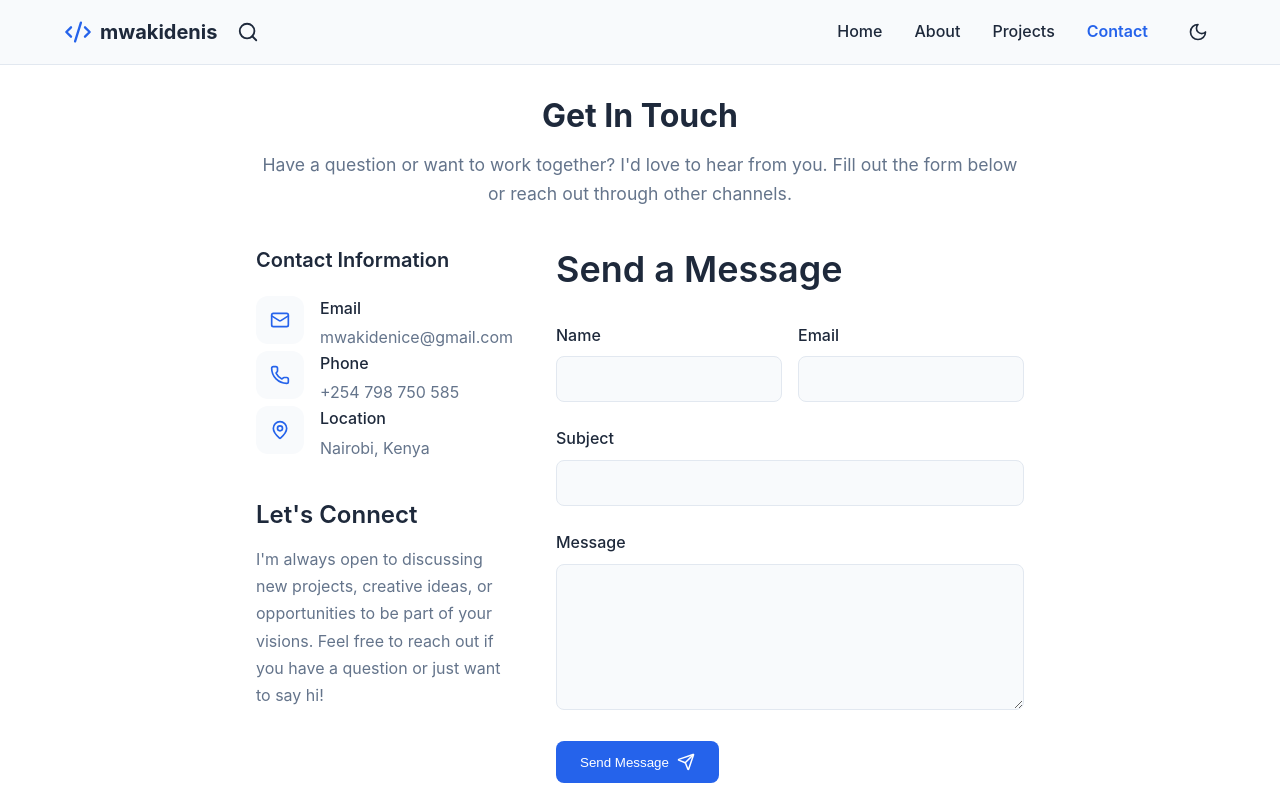
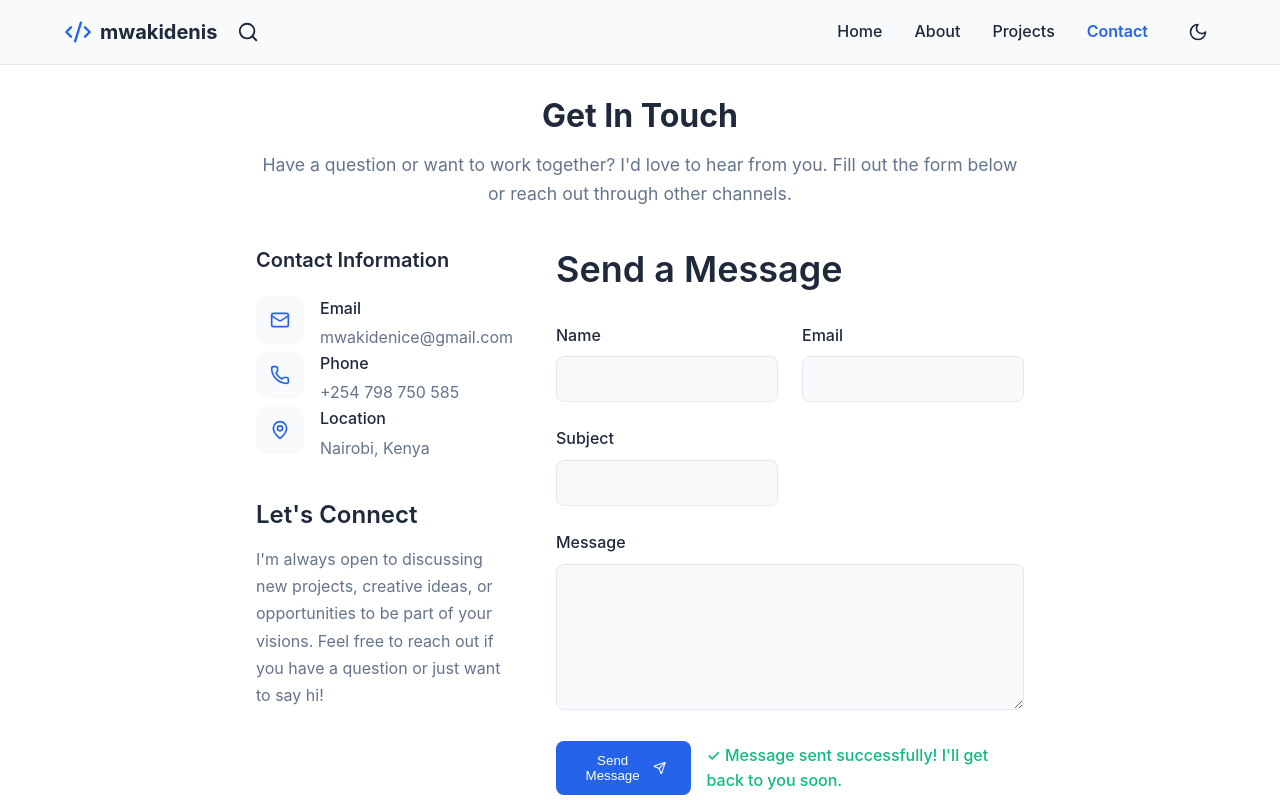
Before and after one commit to mwakidenis/Interactive-Portfolio-2026, a React (Vite) app: page /contact in a window 1280 px wide. Both pictures are taken after typing "Sample", "name@example.com", "Sample", "Sample" into the empty fields and a click on the button "Send Message". Shown: the top 800 px of the page. Built offline with nearby package versions, Linux system fonts and the light colour scheme.

Commit message:
feat: two-column layout for contact form fields

```diff
--- a/src/pages/Contact.tsx
+++ b/src/pages/Contact.tsx
@@ -56,13 +56,11 @@ export default function Contact() {
         {/* Contact Form */}
         <div style={{ flex: 2, minWidth: 300 }}>
           <h2 style={{ marginBottom: '2rem' }}>Send a Message</h2>
-          <form onSubmit={handleSubmit} style={{ display: 'flex', flexDirection: 'column', gap: '1.5rem' }}>
-            <div style={{ display: 'grid', gridTemplateColumns: '1fr 1fr', gap: '1rem' }}>
+          <form onSubmit={handleSubmit} style={{ display: 'grid', gridTemplateColumns: '1fr 1fr', gap: '1.5rem' }}>
             <InputField label="Name" name="name" value={formData.name} onChange={handleChange} required />
             <InputField label="Email" name="email" type="email" value={formData.email} onChange={handleChange} required />
-            </div>
-            <InputField label="Subject" name="subject" value={formData.subject} onChange={handleChange} required />
-            <div>
+            <InputField label="Subject" name="subject" value={formData.subject} onChange={handleChange} required style={{ gridColumn: '1 / 3' }} />
+            <div style={{ gridColumn: '1 / 3' }}>
               <label style={{ display: 'block', marginBottom: '0.5rem', fontWeight: 500 }}>Message</label>
               <textarea
                 name="message"
@@ -84,6 +82,7 @@ export default function Contact() {
                 }}
               />
             </div>
+            <div style={{ gridColumn: '1 / 3', display: 'flex', alignItems: 'center', gap: '1rem' }}>
               <button
                 type="submit"
                 className="btn btn-primary"
@@ -99,10 +98,11 @@ export default function Contact() {
                 )}
               </button>
               {status === 'sent' && (
-              <p style={{ color: '#10b981', fontWeight: 500 }}>
+                <p style={{ color: '#10b981', fontWeight: 500, margin: 0 }}>
                   ✓ Message sent successfully! I'll get back to you soon.
                 </p>
               )}
+            </div>
           </form>
         </div>
       </div>
```
Lines whose indentation alone changed are shown as unchanged.
